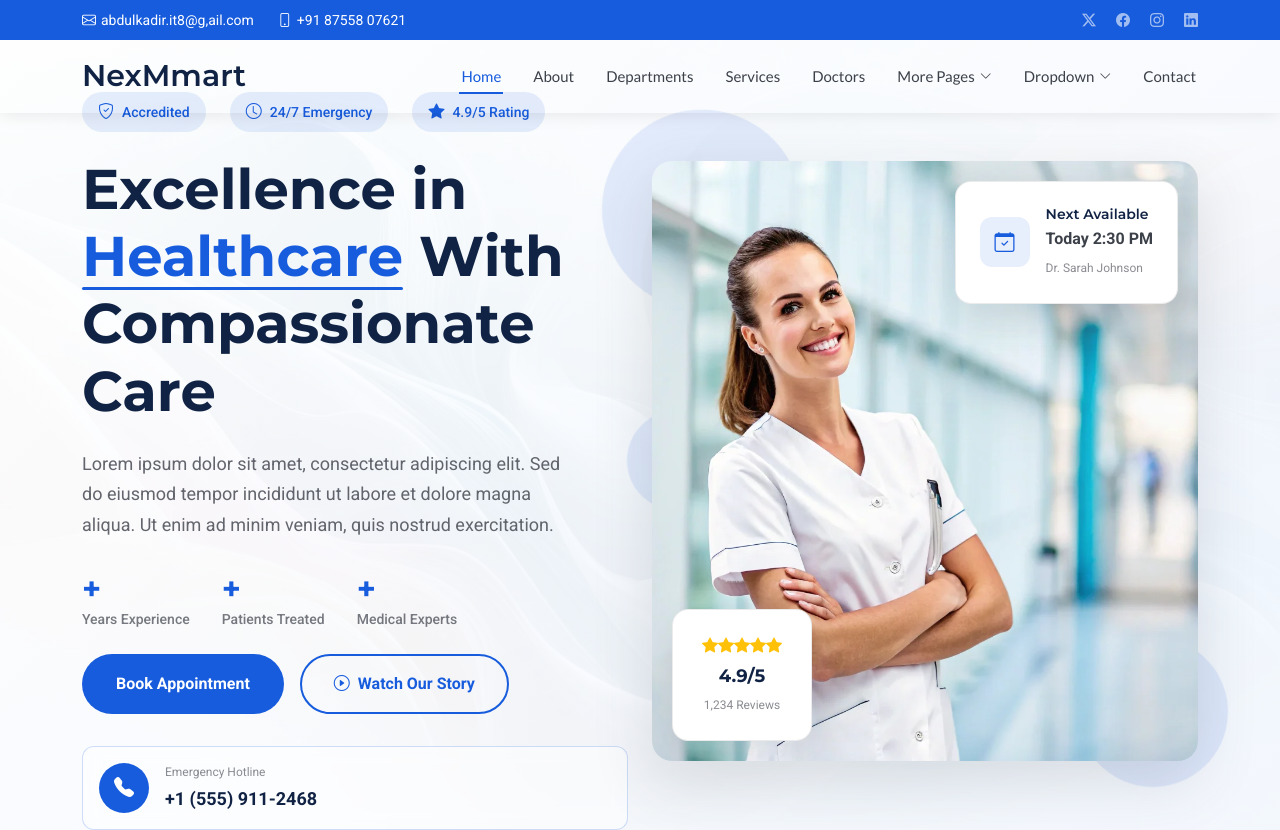
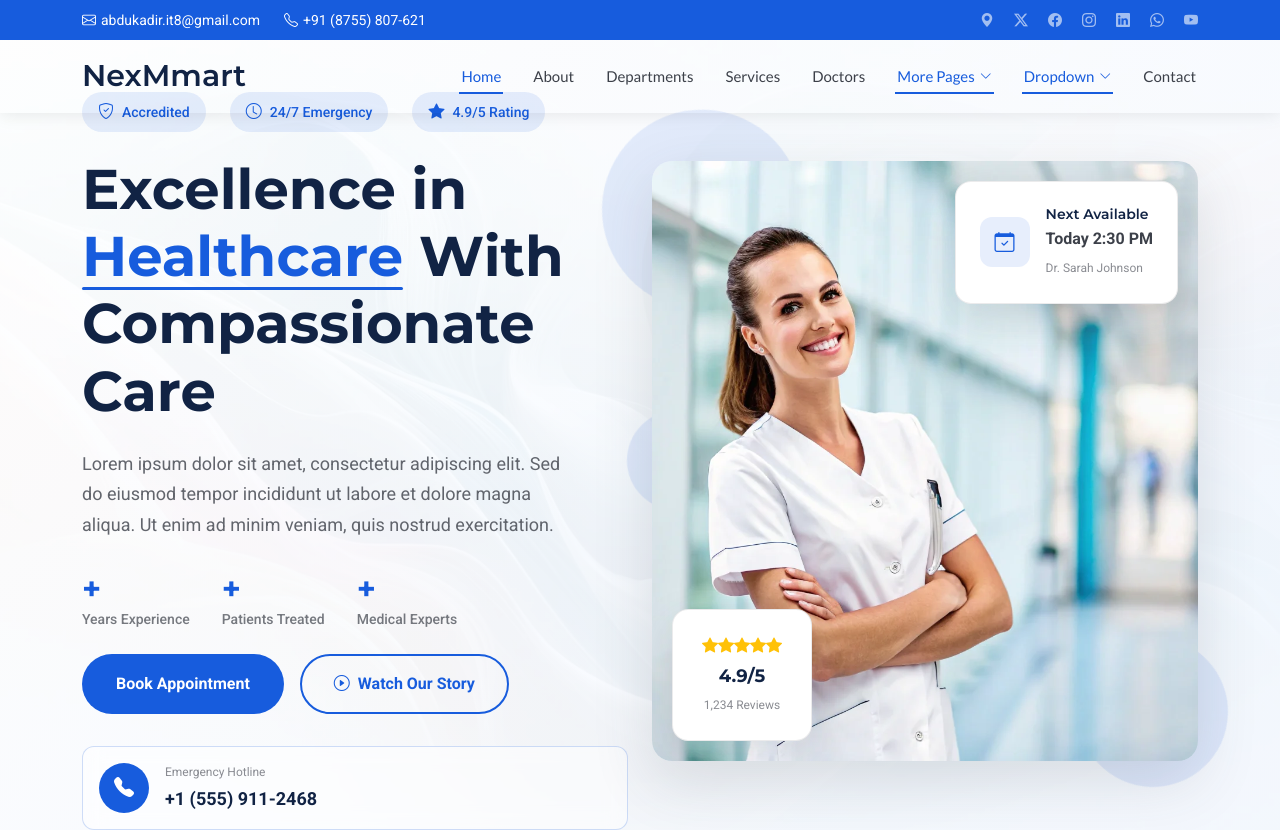
Before and after one commit to AbdulKadirit8/NexMart, a React (Vite) app: page / in a window 1280 px wide. Shown: the top 830 px of the page. Built offline with nearby package versions, Linux system fonts and the light colour scheme.

Commit message:
Contact Links setup demo 15-04-2026

```diff
--- a/src/App.jsx
+++ b/src/App.jsx
@@ -17,9 +17,10 @@ import ScrollToTop from "./Components/ScrollToTop";
 export default function App() {
   return (
     <>
-      <Navbar></Navbar>
+
 
       <BrowserRouter>
+      <Navbar></Navbar>
       <ScrollToTop />
         <Routes>
           <Route path='' element={<Home />}></Route>
--- a/src/Components/Navbar.jsx
+++ b/src/Components/Navbar.jsx
@@ -1,6 +1,13 @@
-import React from 'react'
+import React, { useState } from 'react'
+import { Link, NavLink } from 'react-router-dom'
 
 export default function Navbar() {
+    let [settingData, setSettingData]=useState({
+        siteName:import.meta.env.VITE_APP_SITENAME,
+        phone:import.meta.env.VITE_APP_PHONE,
+        whatsapp:import.meta.env.VITE_APP_SITENAME,
+        email:import.meta.env.VITE_APP_EMAIL
+    })
     return (
         <>
             <header id="header" className="header fixed-top">
@@ -8,64 +15,70 @@ export default function Navbar() {
                 <div className="topbar d-flex align-items-center dark-background">
                     <div className="container d-flex justify-content-center justify-content-md-between">
                         <div className="contact-info d-flex align-items-center">
-                            <i className="bi bi-envelope d-flex align-items-center"><a
-                                href="abdulkadir.it8@gmail.com">abdulkadir.it8@g,ail.com</a></i>
-                            <i className="bi bi-phone d-flex align-items-center ms-4"><span>+91 87558 07621</span></i>
+                            <i className="bi bi-envelope d-flex align-items-center">
+                                <NavLink to={`mailto:${settingData.email}`} target='_blank'>{settingData.email}</NavLink>
+                            </i>
+
+                            <i className="bi bi-telephone d-flex align-items-center ms-4"><NavLink
+                                to={`tel:${settingData.phone}`} target='_blank'>{settingData.phone}</NavLink></i>
                         </div>
                         <div className="social-links d-none d-md-flex align-items-center">
-                            <a href="#!" className="twitter"><i className="bi bi-twitter-x"></i></a>
-                            <a href="#!" className="facebook"><i className="bi bi-facebook"></i></a>
-                            <a href="#!" className="instagram"><i className="bi bi-instagram"></i></a>
-                            <a href="#!" className="linkedin"><i className="bi bi-linkedin"></i></a>
+                            <NavLink to={settingData.email} target='_blank' className="linkedin"><i className="bi bi-geo-alt-fill"></i></NavLink>
+                            <NavLink to={settingData.email} target='_blank' className="twitter"><i className="bi bi-twitter-x"></i></NavLink>
+                            <NavLink to={settingData.email} target='_blank' className="facebook"><i className="bi bi-facebook"></i></NavLink>
+                            <NavLink to={settingData.email} target='_blank' className="instagram"><i className="bi bi-instagram"></i></NavLink>
+                            <NavLink to={settingData.email} target='_blank' className="linkedin"><i className="bi bi-linkedin"></i></NavLink>
+                            <NavLink to={settingData.email} target='_blank' className="linkedin"><i className="bi bi-whatsapp"></i></NavLink>
+                            <NavLink to={settingData.email} target='_blank' className="linkedin"><i className="bi bi-youtube"></i></NavLink>
                         </div>
                     </div>
                 </div>
                 <div className="branding d-flex align-items-cente">
 
                     <div className="container position-relative d-flex align-items-center justify-content-between">
-                        <a href="index.html" className="logo d-flex align-items-center">
+                        <NavLink to="index.html" className="logo d-flex align-items-center">
 
                                 <h1 className="sitename">NexMmart</h1>
-                        </a>
+                        </NavLink>
 
                         <nav id="navmenu" className="navmenu">
                             <ul>
-                                <li><a href="/" className="active">Home</a></li>
-                                <li><a href="/about">About</a></li>
-                                <li><a href="departments.html">Departments</a></li>
-                                <li><a href="services.html">Services</a></li>
-                                <li><a href="doctors.html">Doctors</a></li>
-                                <li className="dropdown"><a href="#"><span>More Pages</span> <i className="bi bi-chevron-down toggle-dropdown"></i></a>
+                                <li><NavLink to="/" className="active">Home</NavLink></li>
+                                <li><NavLink to="/about">About</NavLink></li>
+                                <li><NavLink to="departments.html">Departments</NavLink></li>
+                                <li><NavLink to="services.html">Services</NavLink></li>
+                                <li><NavLink to="doctors.html">Doctors</NavLink></li>
+                                <li className="dropdown"><NavLink to="#"><span>More Pages</span> <i className="bi bi-chevron-down toggle-dropdown"></i></NavLink>
                                     <ul>
-                                        <li><a href="department-details.html">Department Details</a></li>
-                                        <li><a href="service-details.html">Service Details</a></li>
-                                        <li><a href="appointment.html">Appointment</a></li>
-                                        <li><a href="/testomonials">Testimonials</a></li>
-                                        <li><a href="/faq">Frequently Asked Questions</a></li>
-                                        <li><a href="gallery.html">Gallery</a></li>
-                                        <li><a href="/terms">Terms</a></li>
-                                        <li><a href="/privacy-policy">Privacy</a></li>
-                                        <li><a href="/404">404</a></li>
+                                        <li><NavLink to="department-details.html">Department Details</NavLink></li>
+                                        <li><NavLink to="service-details.html">Service Details</NavLink></li>
+                                        <li><NavLink to="appointment.html">Appointment</NavLink></li>
+                                        <li><NavLink to="/testomonials">Testimonials</NavLink></li>
+                                        <li><NavLink to="/faq">Frequently Asked Questions</NavLink></li>
+                                        <li><NavLink to="gallery.html">Gallery</NavLink></li>
+                                        <li><NavLink to="/terms">Terms</NavLink></li>
+                                        <li><NavLink to="/privacy-policy">Privacy</NavLink></li>
+                                        <li><NavLink to="/404">404</NavLink></li>
                                     </ul>
                                 </li>
-                                <li className="dropdown"><a href="#"><span>Dropdown</span> <i className="bi bi-chevron-down toggle-dropdown"></i></a>
+                                <li className="dropdown"><NavLink to="#"><span>Dropdown</span> <i className="bi bi-chevron-down toggle-dropdown"></i></NavLink>
                                     <ul>
-                                        <li><a href="#">Dropdown 1</a></li>
-                                        <li className="dropdown"><a href="#"><span>Deep Dropdown</span> <i className="bi bi-chevron-down toggle-dropdown"></i></a>
+                                        <li><NavLink to="#">Dropdown 1</NavLink></li>
+                                        <li className="dropdown"><NavLink to="#"><span>Deep Dropdown</span> <i className="bi bi-chevron-down toggle-dropdown"></i></NavLink>
                                             <ul>
-                                                <li><a href="#">Deep Dropdown 1</a></li>
-                                                <li><a href="#">Deep Dropdown 2</a></li>
-                                                <li><a href="#">Deep Dropdown 3</a></li>
-                                                <li><a href="#">Deep Dropdown 4</a></li>
-                                                <li><a href="#">Deep Dropdown 5</a></li>
+                                                <li><NavLink to="#">Deep Dropdown 1</NavLink></li>
+                                                <li><NavLink to="#">Deep Dropdown 2</NavLink></li>
+                                                <li><NavLink to="#">Deep Dropdown 3</NavLink></li>
+                                                <li><NavLink to="#">Deep Dropdown 4</NavLink></li>
+                                                <li><NavLink to="#">Deep Dropdown 5</NavLink></li>
                                             </ul>
                                         </li>
-                                        <li><a href="#">Dropdown 2</a></li>
-                                        <li><a href="#">Dropdown 3</a></li>
-                                        <li><a href="#">Dropdown 4</a></li>
+                                        <li><NavLink to="#">Dropdown 2</NavLink></li>
+                                        <li><NavLink to="#">Dropdown 3</NavLink></li>
+                                        <li><NavLink to="#">Dropdown 4</NavLink></li>
                                     </ul>
                                 </li>
-                                <li><a href="/contactus">Contact</a></li>
+                                <li><NavLink to="/contactus">Contact</NavLink></li>
                             </ul>
                             <i className="mobile-nav-toggle d-xl-none bi bi-list"></i>
                         </nav>
```
Also changed, not shown: 1 other file (tests, documents, lock files or other folders).
